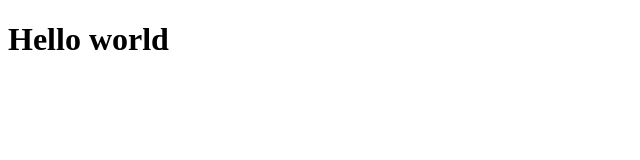
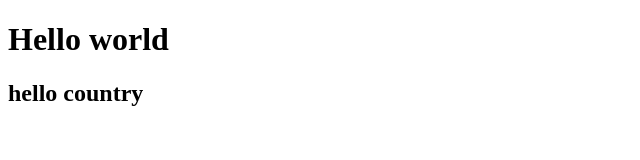
Before and after one commit to sergeyschegolev-git/git_lesson, a plain HTML site: page index.html in a window 1280 px wide. Shown: the whole page, without its empty margins (0-640 px from the left). Drawn offline with Linux system fonts and the light colour scheme.

Commit message:
Add second greetings

```diff
--- a/index.html
+++ b/index.html
@@ -8,5 +8,6 @@
 </head>
 <body>
     <h1>Hello world</h1>
+    <h2>hello country</h2>
 </body>
 </html>
```
